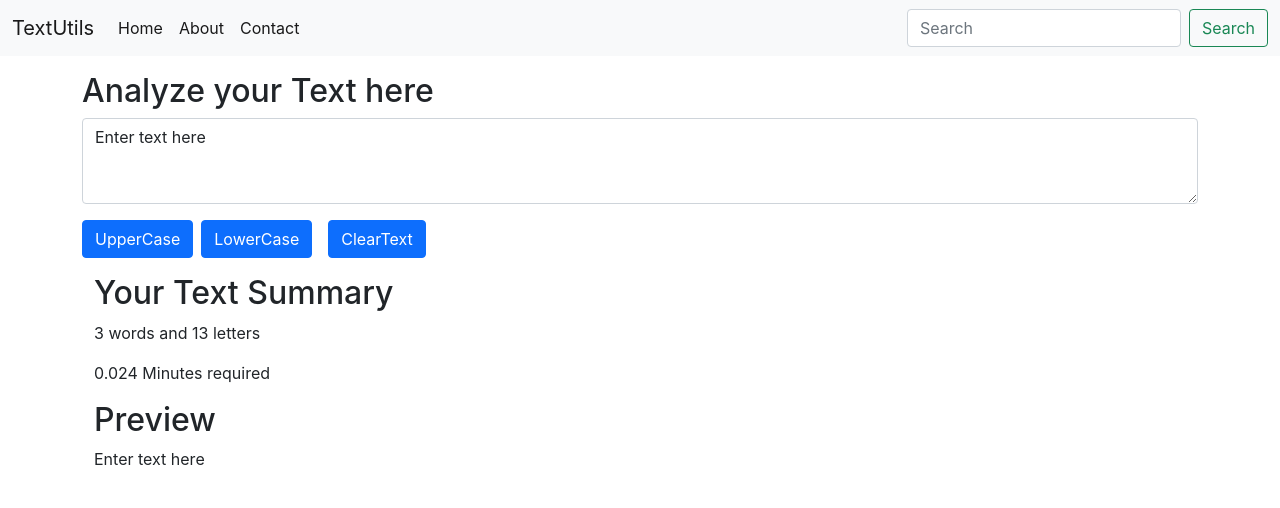
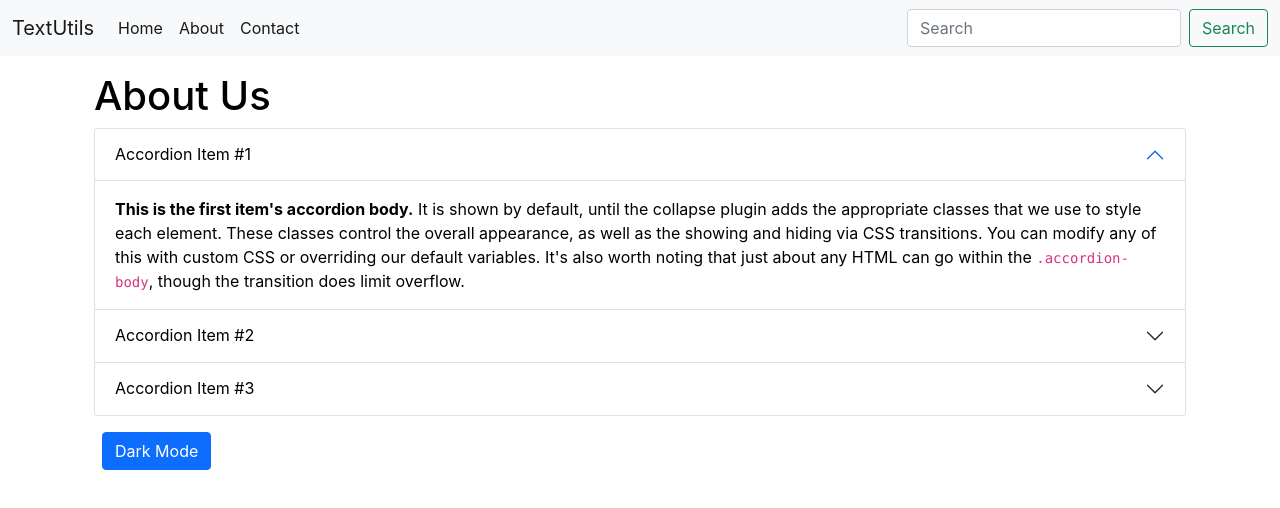
Before and after one commit to mishu-mnp/ReactJs-Course-TextUtils, a React (Create React App) app: page /about in a window 1280 px wide. Shown: the top 508 px of the page. Built offline with nearby package versions, Linux system fonts and the light colour scheme.

Commit message:
Tut10 Done

```diff
--- a/src/App.js
+++ b/src/App.js
@@ -1,6 +1,7 @@
 import './App.css';
+import About from './components/About';
 import Navbar from './components/Navbar';
-import TextForm from './components/TextForm';
+// import TextForm from './components/TextForm';
 
 // let name = "Mishu"
 function App() {
@@ -25,8 +26,8 @@ function App() {
       {/* <Navbar /> */}
       <Navbar title="TextUtils" />
       <div className="container my-3">
-        <TextForm heading="Analyze your Text here" />
-
+        {/* <TextForm heading="Analyze your Text here" /> */}
+        <About />
       </div>
     </>
   );
--- /dev/null
+++ b/src/components/About.js
@@ -0,0 +1,80 @@
+import React, { useState } from 'react'
+
+function About() {
+
+    const [myStyle, setMyStyle] = useState({
+        color: "black",
+        backgroundColor: "white"
+    })
+
+    const [btnText, setbtnText] = useState("Dark Mode")
+
+    const toggleDarkMode = () => {
+        if (myStyle.color === "white") {
+            setMyStyle({
+                color: "black",
+                backgroundColor: "white",
+            })
+            setbtnText("Dark Mode")
+        }
+        else {
+            setMyStyle({
+                color: "white",
+                backgroundColor: "black",
+                border: "1px solid white"
+            })
+            setbtnText("Light Mode")
+        }
+    }
+
+    return (
+        <>
+            <div className="container my-3" style={myStyle}>
+                <h1>About Us</h1>
+                <div className="accordion" id="accordionExample">
+                    <div className="accordion-item" style={myStyle}>
+                        <h2 className="accordion-header" id="headingOne">
+                            <button style={myStyle} className="accordion-button" type="button" data-bs-toggle="collapse" data-bs-target="#collapseOne" aria-expanded="true" aria-controls="collapseOne">
+                                Accordion Item #1
+                            </button>
+                        </h2>
+                        <div id="collapseOne" className="accordion-collapse collapse show" aria-labelledby="headingOne" data-bs-parent="#accordionExample">
+                            <div className="accordion-body" style={myStyle}>
+                                <strong>This is the first item's accordion body.</strong> It is shown by default, until the collapse plugin adds the appropriate classes that we use to style each element. These classes control the overall appearance, as well as the showing and hiding via CSS transitions. You can modify any of this with custom CSS or overriding our default variables. It's also worth noting that just about any HTML can go within the <code>.accordion-body</code>, though the transition does limit overflow.
+                            </div>
+                        </div>
+                    </div>
+                    <div className="accordion-item">
+                        <h2 className="accordion-header" id="headingTwo">
+                            <button style={myStyle} className="accordion-button collapsed" type="button" data-bs-toggle="collapse" data-bs-target="#collapseTwo" aria-expanded="false" aria-controls="collapseTwo">
+                                Accordion Item #2
+                            </button>
+                        </h2>
+                        <div id="collapseTwo" className="accordion-collapse collapse" aria-labelledby="headingTwo" data-bs-parent="#accordionExample">
+                            <div className="accordion-body" style={myStyle}>
+                                <strong>This is the second item's accordion body.</strong> It is hidden by default, until the collapse plugin adds the appropriate classes that we use to style each element. These classes control the overall appearance, as well as the showing and hiding via CSS transitions. You can modify any of this with custom CSS or overriding our default variables. It's also worth noting that just about any HTML can go within the <code>.accordion-body</code>, though the transition does limit overflow.
+                            </div>
+                        </div>
+                    </div>
+                    <div className="accordion-item">
+                        <h2 className="accordion-header" id="headingThree">
+                            <button style={myStyle} className="accordion-button collapsed" type="button" data-bs-toggle="collapse" data-bs-target="#collapseThree" aria-expanded="false" aria-controls="collapseThree">
+                                Accordion Item #3
+                            </button>
+                        </h2>
+                        <div id="collapseThree" className="accordion-collapse collapse" aria-labelledby="headingThree" data-bs-parent="#accordionExample">
+                            <div className="accordion-body" style={myStyle}>
+                                <strong>This is the third item's accordion body.</strong> It is hidden by default, until the collapse plugin adds the appropriate classes that we use to style each element. These classes control the overall appearance, as well as the showing and hiding via CSS transitions. You can modify any of this with custom CSS or overriding our default variables. It's also worth noting that just about any HTML can go within the <code>.accordion-body</code>, though the transition does limit overflow.
+                            </div>
+                        </div>
+                    </div>
+                </div>
+            </div>
+            <div className="container my-2 mx-2">
+                <button onClick={toggleDarkMode} type="button" className="btn btn-primary">{btnText}</button>
+            </div>
+        </>
+    )
+}
+
+export default About
--- a/src/components/TextForm.js
+++ b/src/components/TextForm.js
@@ -9,6 +9,22 @@ function TextForm(props) {
 
     const handleLoClick = () => {
         setText(text.toLowerCase());
+    }
+
+    const handleCapClick = () => {
+        console.log("italic")
+        // console.log(typeof (text))
+
+        let i;
+        let capText = "";
+        let textSplit = text.split(' ');
+        console.log(textSplit);
+        for (i = 0; i < textSplit.length; i++) {
+            capText += (textSplit[i][0].toUpperCase() + textSplit[i].slice(1, textSplit[i].length) + " ");
+        }
+
+        setText(capText);
+
     }
 
     const handleOnChange = (event) => {
@@ -30,6 +46,7 @@ function TextForm(props) {
             </div>
             <button className="btn btn-primary" onClick={handleUpClick} >UpperCase</button>
             <button className="btn btn-primary mx-2" onClick={handleLoClick} >LowerCase</button>
+            <button className="btn btn-primary mx-2" onClick={handleCapClick} >CapText</button>
             <button className="btn btn-primary mx-2" onClick={clearText} >ClearText</button>
 
             <div className="container my-3">
```
